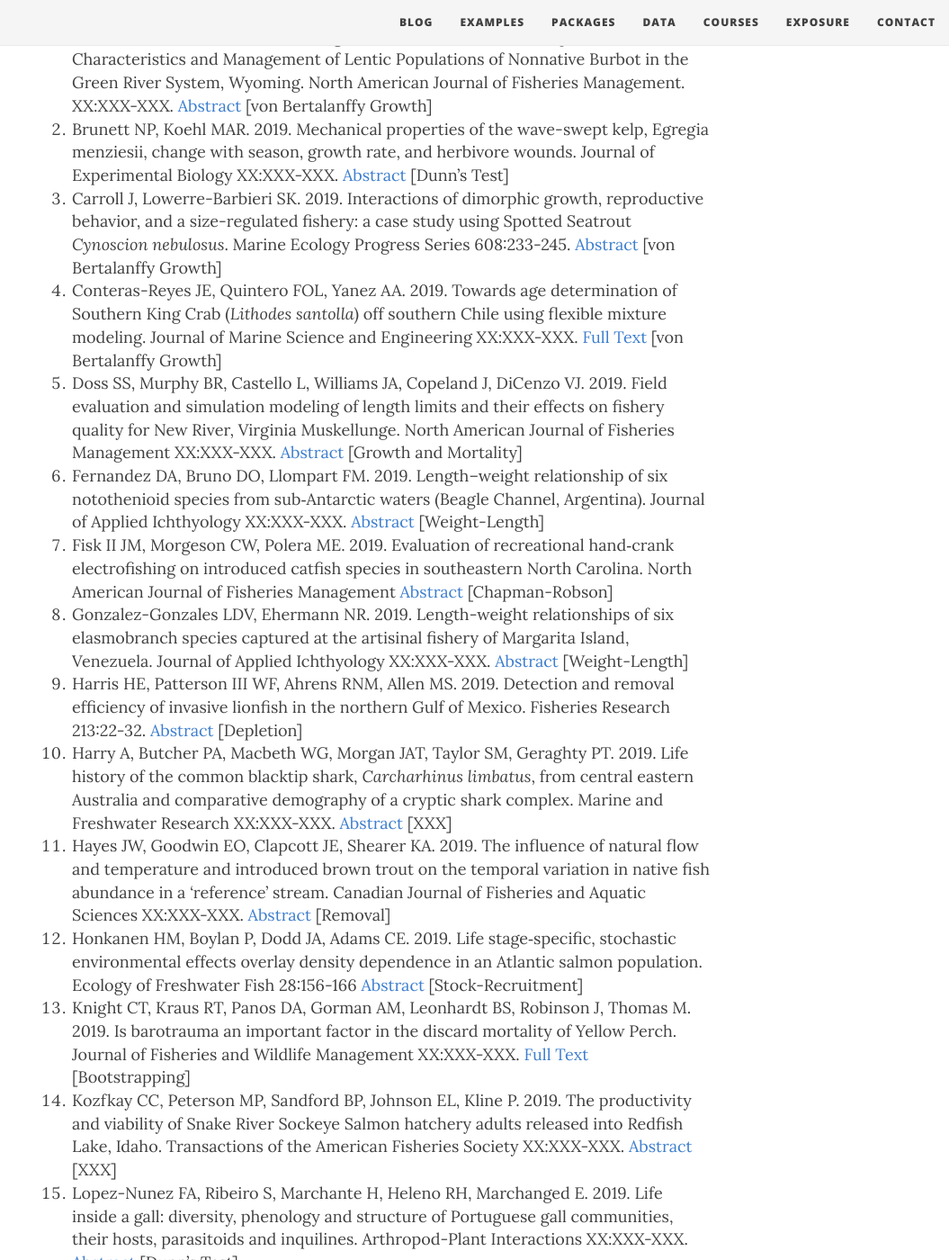
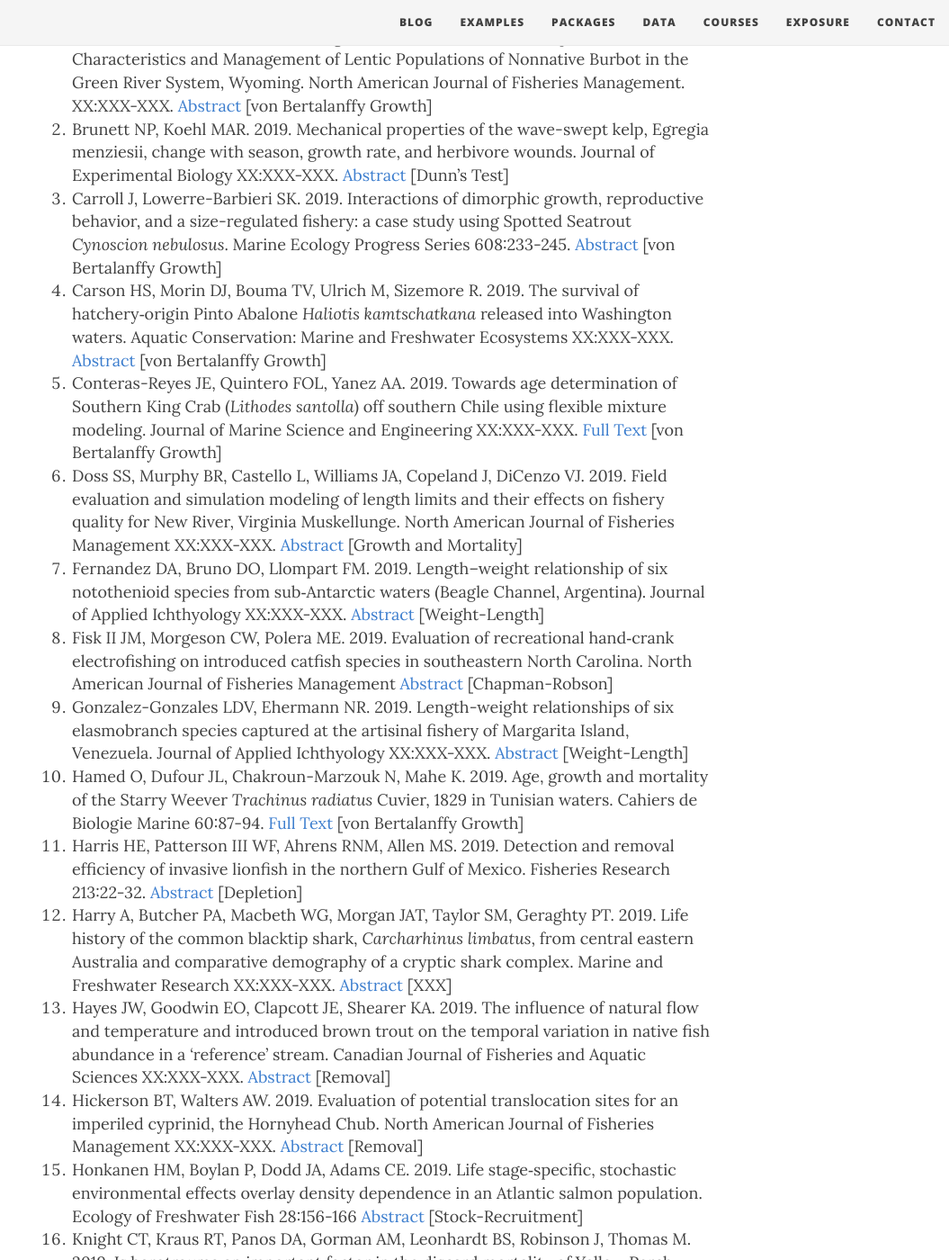
Before and after one commit to droglenc/fishR, a Jekyll site: the page built from exposure/exposure-citations19.md, in a window 1280 px wide and 1400 px high, scrolled down 396 px. Shown: the whole window at 90% size, without its empty margins (225-1280 px from the left). Built offline with Jekyll 4.4.1, drawn with Linux system fonts in a browser that asks for light colours; nearby versions of some CDN libraries; some of the changed text lies outside the part shown.

Commit message:
Update exposure-citations19.md

```diff
--- a/exposure/exposure-citations19.md
+++ b/exposure/exposure-citations19.md
@@ -5,19 +5,22 @@
 css: "/css/exposure-citation.css"
 ---
 
-The [**IFAR** book](http://derekogle.com/IFAR/), **fishR** website, or the **FSA** package were cited in the following <span id="contact-div">23</span> publications.
+The [**IFAR** book](http://derekogle.com/IFAR/), **fishR** website, or the **FSA** package were cited in the following <span id="contact-div">27</span> publications.
 
 1. Brauer TA, Quist MC, Rhea DT, Laughlin TW, Walrath JD. 2019. Population Characteristics and Management of Lentic Populations of Nonnative Burbot in the Green River System, Wyoming. North American Journal of Fisheries Management. XX:XXX-XXX. [Abstract](https://afspubs.onlinelibrary.wiley.com/doi/abs/10.1002/nafm.10247) [von Bertalanffy Growth]
 1. Brunett NP, Koehl MAR. 2019. Mechanical properties of the wave-swept kelp, Egregia menziesii, change with season, growth rate, and herbivore wounds. Journal of Experimental Biology XX:XXX-XXX. [Abstract](http://jeb.biologists.org/content/early/2019/01/23/jeb.190595.abstract) [Dunn's Test]
 1. Carroll J, Lowerre-Barbieri SK. 2019. Interactions of dimorphic growth, reproductive behavior, and a size-regulated fishery: a case study using Spotted Seatrout *Cynoscion nebulosus*. Marine Ecology Progress Series 608:233-245. [Abstract](https://www.int-res.com/abstracts/meps/v608/p233-245) [von Bertalanffy Growth]
+1. Carson HS, Morin DJ, Bouma TV, Ulrich M, Sizemore R. 2019. The survival of hatchery‐origin Pinto Abalone *Haliotis kamtschatkana* released into Washington waters. Aquatic Conservation: Marine and Freshwater Ecosystems XX:XXX-XXX. [Abstract](https://onlinelibrary.wiley.com/doi/abs/10.1002/aqc.3004) [von Bertalanffy Growth]
 1. Conteras-Reyes JE, Quintero FOL, Yanez AA. 2019. Towards age determination of Southern King Crab (*Lithodes santolla*) off southern Chile using flexible mixture modeling. Journal of Marine Science and Engineering XX:XXX-XXX. [Full Text](https://www.researchgate.net/publication/329586900_Towards_Age_Determination_of_Southern_King_Crab_Lithodes_santolla_Off_Southern_Chile_Using_Flexible_Mixture_Modeling/references) [von Bertalanffy Growth]
 1. Doss SS, Murphy BR, Castello L, Williams JA, Copeland J, DiCenzo VJ. 2019. Field evaluation and simulation modeling of length limits and their effects on fishery quality for New River, Virginia Muskellunge. North American Journal of Fisheries Management XX:XXX-XXX. [Abstract](https://afspubs.onlinelibrary.wiley.com/doi/abs/10.1002/nafm.10251) [Growth and Mortality]
 1. Fernandez DA, Bruno DO, Llompart FM. 2019. Length–weight relationship of six notothenioid species from sub‐Antarctic waters (Beagle Channel, Argentina). Journal of Applied Ichthyology XX:XXX-XXX. [Abstract](https://onlinelibrary.wiley.com/doi/abs/10.1111/jai.13833) [Weight-Length]
 1. Fisk II JM, Morgeson CW, Polera ME. 2019. Evaluation of recreational hand‐crank electrofishing on introduced catfish species in southeastern North Carolina. North American Journal of Fisheries Management [Abstract](https://afspubs.onlinelibrary.wiley.com/doi/abs/10.1002/nafm.10255) [Chapman-Robson]
 1. Gonzalez-Gonzales LDV, Ehermann NR. 2019. Length-weight relationships of six elasmobranch species captured at the artisinal fishery of Margarita Island, Venezuela. Journal of Applied Ichthyology XX:XXX-XXX. [Abstract](https://onlinelibrary.wiley.com/doi/abs/10.1111/jai.13832) [Weight-Length]
+1. Hamed O, Dufour JL, Chakroun-Marzouk N, Mahe K. 2019. Age, growth and mortality of the Starry Weever *Trachinus radiatus* Cuvier, 1829 in Tunisian waters. Cahiers de Biologie Marine 60:87-94. [Full Text](https://www.researchgate.net/profile/Oussama_Hamed2/publication/330566623_Age_growth_and_mortality_of_the_starry_weever_Trachinus_radiatus_Cuvier_1829_in_the_Tunisian_waters/links/5c48c020299bf12be3ddd903/Age-growth-and-mortality-of-the-starry-weever-Trachinus-radiatus-Cuvier-1829-in-the-Tunisian-waters.pdf) [von Bertalanffy Growth]
 1. Harris HE, Patterson III WF, Ahrens RNM, Allen MS. 2019. Detection and removal efficiency of invasive lionfish in the northern Gulf of Mexico. Fisheries Research 213:22-32. [Abstract](https://www.sciencedirect.com/science/article/pii/S0165783619300025) [Depletion]
 1. Harry A, Butcher PA, Macbeth WG, Morgan JAT, Taylor SM, Geraghty PT. 2019. Life history of the common blacktip shark, *Carcharhinus limbatus*, from central eastern Australia and comparative demography of a cryptic shark complex. Marine and Freshwater Research XX:XXX-XXX. [Abstract](http://www.publish.csiro.au/MF/MF18141) [XXX]
 1. Hayes JW, Goodwin EO, Clapcott JE, Shearer KA. 2019. The influence of natural flow and temperature and introduced brown trout on the temporal variation in native fish abundance in a ‘reference’ stream. Canadian Journal of Fisheries and Aquatic Sciences XX:XXX-XXX. [Abstract](http://www.nrcresearchpress.com/doi/abs/10.1139/cjfas-2018-0033) [Removal]
+1. Hickerson BT, Walters AW. 2019. Evaluation of potential translocation sites for an imperiled cyprinid, the Hornyhead Chub. North American Journal of Fisheries Management XX:XXX-XXX. [Abstract](https://afspubs.onlinelibrary.wiley.com/doi/abs/10.1002/nafm.10261) [Removal]
 1. Honkanen HM, Boylan P, Dodd JA, Adams CE. 2019. Life stage‐specific, stochastic environmental effects overlay density dependence in an Atlantic salmon population. Ecology of Freshwater Fish 28:156-166 [Abstract](https://onlinelibrary.wiley.com/doi/10.1111/eff.12439) [Stock-Recruitment]
 1. Knight CT, Kraus RT, Panos DA, Gorman AM, Leonhardt BS, Robinson J, Thomas M. 2019. Is barotrauma an important factor in the discard mortality of Yellow Perch. Journal of Fisheries and Wildlife Management XX:XXX-XXX. [Full Text](http://www.fwspubs.org/doi/pdf/10.3996/062018-JFWM-056) [Bootstrapping]
 1. Kozfkay CC, Peterson MP, Sandford BP, Johnson EL, Kline P. 2019. The productivity and viability of Snake River Sockeye Salmon hatchery adults released into Redfish Lake, Idaho. Transactions of the American Fisheries Society XX:XXX-XXX. [Abstract](https://www.researchgate.net/publication/330492892_The_Productivity_and_Viability_of_Snake_River_Sockeye_Salmon_Hatchery_Adults_Released_into_Redfish_Lake_Idaho) [XXX]
@@ -26,6 +29,7 @@
 1. Mikles CS, Harms CA, Buckel JA, Rudershausen PJ. 2019. Examining the severity of roof‐hooking injuries in dolphinfish: A comparison between computed tomography and gross necropsy. North American Journal of Fisheries Management XX:XXX-XXX. [Abstract](https://afspubs.onlinelibrary.wiley.com/doi/abs/10.1002/nafm.10252) [Dunn's Test]
 1. Moore C, Lynch D, Clarke M, Officer R, Mills J, Louis-Defour J, Brophy D. 2019. Age verification of north Atlantic Sprat. Fisheries Research 213:144-150. [Abstract](https://www.sciencedirect.com/science/article/abs/pii/S0165783619300189) [Age Comparisons]
 1. Morissette O, Sirois P, Wilson CC, Laporte M, Bernatchez L. 2019. The role of ecotype‐environment interactions in intraspecific trophic niche partitioning subsequent to stocking. Ecological Applications XX:XXX-XXX. [Abstract](https://esajournals.onlinelibrary.wiley.com/doi/abs/10.1002/eap.1857) [von Bertalanffy Growth]
+1. Payne RB, Ghosh U, May HD, Marshall CW, Sowers KR. 2019. A pilot-scale field study: In situ treatment of PCB-impacted sediments with bioamended activated carbon. Environmental Science and Technology XX:XXX-XXX. [Abstract](https://pubs.acs.org/doi/abs/10.1021/acs.est.8b05019) [???]
 1. Soeth M, Favaro LF, Spach HL, Daros FA, Wolrich AE. 2019. Age, growth, and reproductive biology of the Atlantic Spadefish *Chaetodipterus faber* in southern Brazil. Ichthyological Research XX:XXX-XXX. [Full Text](https://link.springer.com/article/10.1007/s10228-018-0663-2) [Ageing Precision; von Bertalanffy Growth]
 1. Tzilkowski SS, Buda AR, Boyer EW, Bryant RB, Kleinman PJA, Kennedy CD, Allen AL, Forlmar GJ, May EB. 2019. Urea fluctuations in stream baseflow across land cover gradients and seasons in a coastal plain river system. Journal of the American Water Resources Association XX:XXX-XXX. [Abstract](https://onlinelibrary.wiley.com/doi/abs/10.1111/1752-1688.12716) [Dunn's Test]
 1. Watkins HV, Blouin-Demers G. 2019. Body size, not age, predicts parasite load in Clark's Spiny Lizards (*Sceloporus clarkii*). Canadian Journal of Zoology XX:XXX-XXX. [Abstract](http://www.nrcresearchpress.com/doi/abs/10.1139/cjz-2017-0328) [von Bertalanffy Growth]
```
